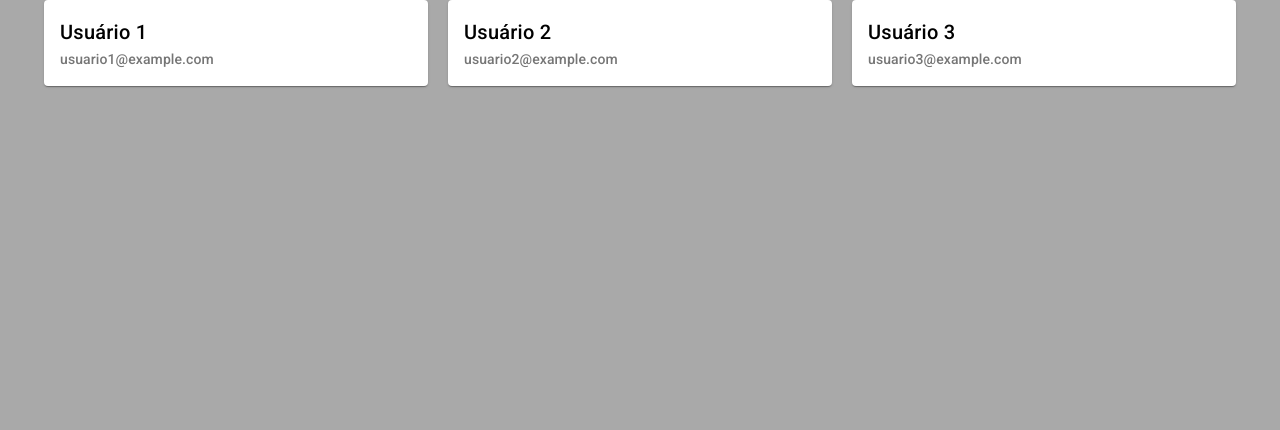
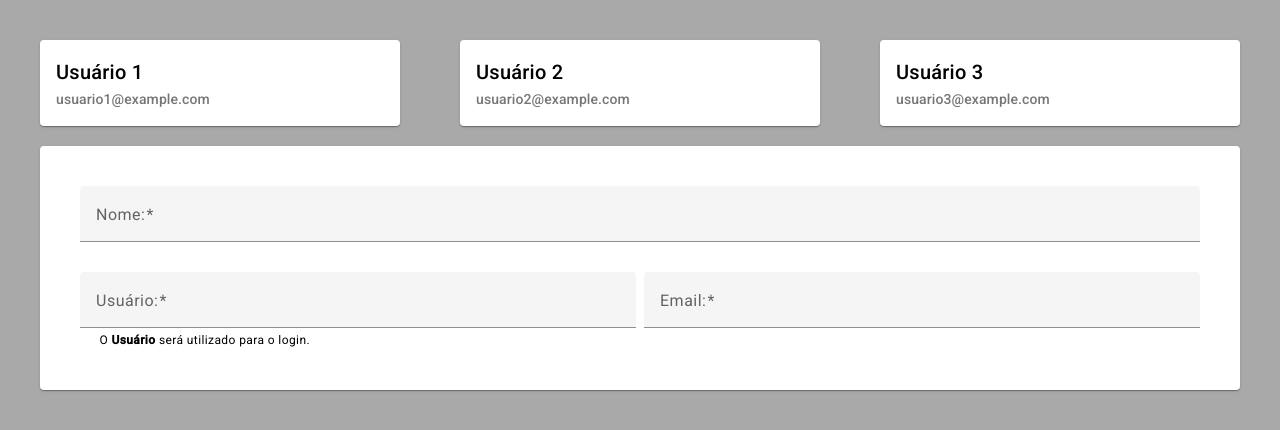
Before and after one commit to Eduardo-XavierPaula/projeto-cadastro-usuarios, an Angular app: page / in a window 1280 px wide. Shown: the top 430 px of the page. Built offline with nearby package versions, Linux system fonts and the light colour scheme.

Commit message:
✨ New feature: Criação dos campos do fomulário, by Eduardo Xavier

```diff
--- a/src/app/angular-material.module.ts
+++ b/src/app/angular-material.module.ts
@@ -1,7 +1,9 @@
 import { NgModule } from '@angular/core';
 import { MatCardModule } from '@angular/material/card';
+import { MatInputModule } from '@angular/material/input';
+import { MatFormFieldModule } from '@angular/material/form-field';
 @NgModule({
-  imports: [MatCardModule],
-  exports: [MatCardModule],
+  imports: [MatCardModule, MatFormFieldModule, MatInputModule],
+  exports: [MatCardModule, MatFormFieldModule, MatInputModule],
 })
 export class AngularMaterialModule {}
--- a/src/app/app.component.html
+++ b/src/app/app.component.html
@@ -1 +1,11 @@
-<app-users-card-list [usersList]="usersList"></app-users-card-list>
+<div style="margin-bottom: 20px">
+  <app-users-card-list
+    [usersList]="usersList"
+    (onUserSelected)="onUserSelected($event)"
+  ></app-users-card-list>
+</div>
+<app-user-form
+  [genresList]="genresList"
+  [statesList]="statesList"
+  [userSelected]="userSelected"
+></app-user-form>
--- a/src/app/app.component.ts
+++ b/src/app/app.component.ts
@@ -6,6 +6,7 @@ import { UsersPlaceholderService } from './services/users-placeholder.service';
 import { UsersListResponse } from './types/users-list-response';
 import { GenresListResponse } from './types/genres-list-response';
 import { StatesListResponse } from './types/states-list-response';
+import { IUser } from './interfaces/user/user.interface';
 
 @Component({
   selector: 'app-root',
@@ -13,6 +14,9 @@ import { StatesListResponse } from './types/states-list-response';
   styleUrl: './app.component.scss',
 })
 export class AppComponent implements OnInit {
+  userSelected: IUser = {} as IUser;
+  userSelectedIndex: number | undefined;
+
   usersList: UsersListResponse = [];
   genresList: GenresListResponse = [];
   statesList: StatesListResponse = [];
@@ -29,24 +33,30 @@ export class AppComponent implements OnInit {
     this.getStates();
   }
 
+  onUserSelected(userIndex: number) {
+    const userFound = this.usersList[userIndex];
+
+    if (userFound) {
+      this.userSelectedIndex = userIndex;
+      this.userSelected = structuredClone(userFound);
+    }
+  }
+
   private getUsers() {
     this._usersService.getUsers().subscribe((usersListResponse) => {
       this.usersList = usersListResponse;
-      console.log(usersListResponse);
     });
   }
 
   private getGenres() {
     this._genresService.getGenres().subscribe((genresListResponse) => {
       this.genresList = genresListResponse;
-      console.log(this.genresList);
     });
   }
 
   private getStates() {
     this._statesService.getStates().subscribe((statesListResponse) => {
       this.statesList = statesListResponse;
-      console.log(this.statesList);
     });
   }
 }
--- a/src/app/components/components.module.ts
+++ b/src/app/components/components.module.ts
@@ -5,9 +5,10 @@ import { AngularMaterialModule } from '../angular-material.module';
 import { DirectivesModule } from '../directives/directives.module';
 import { PipesModule } from '../pipes/pipes.module';
 import { UsersCardListComponent } from './users-card-list/users-card-list.component';
+import { UserFormComponent } from './user-form/user-form.component';
 
 @NgModule({
-  declarations: [UsersCardListComponent],
+  declarations: [UsersCardListComponent, UserFormComponent],
   imports: [
     FormsModule,
     BrowserModule,
@@ -15,6 +16,6 @@ import { UsersCardListComponent } from './users-card-list/users-card-list.compon
     DirectivesModule,
     PipesModule,
   ],
-  exports: [UsersCardListComponent],
+  exports: [UsersCardListComponent, UserFormComponent],
 })
 export class ComponentsModule {}
--- /dev/null
+++ b/src/app/components/user-form/user-form.component.html
@@ -0,0 +1,55 @@
+<mat-card>
+  <mat-card-content>
+    <form class="user-form">
+      <div class="user-form__row">
+        <mat-form-field class="user-form__item user-form__item-100">
+          <mat-label>Nome:</mat-label>
+          <input
+            type="text"
+            matInput
+            placeholder="Nome"
+            name="nome"
+            [(ngModel)]="userSelected.name"
+            required
+          />
+          <mat-error>O <strong>nome</strong> é obrigatório</mat-error>
+        </mat-form-field>
+      </div>
+      <div class="user-form__row">
+        <mat-form-field class="user-form__item user-form__item-50">
+          <mat-label>Usuário:</mat-label>
+          <input
+            type="text"
+            matInput
+            placeholder="Usuário"
+            name="usuario"
+            [(ngModel)]="userSelected.username"
+            #usernameControl="ngModel"
+            required
+          />
+          <mat-hint>
+            O <strong>Usuário</strong> será utilizado para o login.
+          </mat-hint>
+          @if(usernameControl.hasError('required')){
+          <mat-error>O <strong>usuário</strong> é obrigatório</mat-error>
+          }
+        </mat-form-field>
+        <mat-form-field class="user-form__item user-form__item-50">
+          <mat-label>Email:</mat-label>
+          <input
+            matInput
+            type="email"
+            placeholder="Email"
+            name="email"
+            #emailControl="ngModel"
+            [(ngModel)]="userSelected.email"
+            required
+          />
+          @if(emailControl.hasError('required')){
+          <mat-error>O <strong>email</strong> é obrigatório</mat-error>
+          }
+        </mat-form-field>
+      </div>
+    </form>
+  </mat-card-content>
+</mat-card>
--- /dev/null
+++ b/src/app/components/user-form/user-form.component.scss
@@ -0,0 +1,18 @@
+.user-form {
+  height: 100%;
+  padding: 1.25rem;
+
+  &__row {
+    display: flex;
+    width: 100%;
+  }
+  &__item {
+    padding: 0.25rem;
+  }
+  &__item-50 {
+    width: 50%;
+  }
+  &__item-100 {
+    width: 100%;
+  }
+}
--- /dev/null
+++ b/src/app/components/user-form/user-form.component.ts
@@ -0,0 +1,35 @@
+import {
+  Component,
+  Input,
+  OnChanges,
+  OnInit,
+  SimpleChanges,
+} from '@angular/core';
+import { GenresListResponse } from '../../types/genres-list-response';
+import { StatesListResponse } from '../../types/states-list-response';
+import { IUser } from '../../interfaces/user/user.interface';
+
+@Component({
+  selector: 'app-user-form',
+  templateUrl: './user-form.component.html',
+  styleUrl: './user-form.component.scss',
+})
+export class UserFormComponent implements OnInit, OnChanges {
+  @Input() genresList: GenresListResponse = [];
+  @Input() statesList: StatesListResponse = [];
+  @Input() userSelected: IUser = {} as IUser;
+
+  ngOnInit(): void {
+    // console.log('ngOnInit');
+    // console.log('genresList', this.genresList);
+    // console.log('statesList', this.statesList);
+    // console.log('userSelected', this.userSelected);
+  }
+  ngOnChanges(changes: SimpleChanges): void {
+    console.log('ngOnChanges');
+    console.log('changes', changes);
+    // console.log('genresList', this.genresList);
+    // console.log('statesList', this.statesList);
+    // console.log('userSelected', this.userSelected);
+  }
+}
--- a/src/app/components/users-card-list/users-card-list.component.html
+++ b/src/app/components/users-card-list/users-card-list.component.html
@@ -1,6 +1,6 @@
 <div class="users">
   @for (user of usersList; track $index) {
-  <mat-card class="users__card">
+  <mat-card class="users__card" (click)="onUserSelected($index)">
     <mat-card-header>
       <mat-card-title>{{ user.name }}</mat-card-title>
       <mat-card-subtitle>{{ user.email }}</mat-card-subtitle>
--- a/src/app/components/users-card-list/users-card-list.component.scss
+++ b/src/app/components/users-card-list/users-card-list.component.scss
@@ -1,7 +1,7 @@
 .users {
   display: flex;
   width: 100%;
-  justify-content: center;
+  justify-content: space-between;
   gap: 20px;
   &__card {
     width: 30%;
--- a/src/app/components/users-card-list/users-card-list.component.ts
+++ b/src/app/components/users-card-list/users-card-list.component.ts
@@ -1,4 +1,4 @@
-import { Component, Input } from '@angular/core';
+import { Component, EventEmitter, Input, Output } from '@angular/core';
 import { UsersListResponse } from '../../types/users-list-response';
 
 @Component({
@@ -8,4 +8,9 @@ import { UsersListResponse } from '../../types/users-list-response';
 })
 export class UsersCardListComponent {
   @Input() usersList: UsersListResponse = [];
+  @Output('onUserSelected') onUserSelectedEmit = new EventEmitter<number>();
+
+  onUserSelected(userIndex: number) {
+    this.onUserSelectedEmit.emit(userIndex);
+  }
 }
--- a/src/styles.scss
+++ b/src/styles.scss
@@ -4,6 +4,7 @@ html,
 body {
   height: 100%;
   background-color: darkgray;
+  padding: 1.25rem;
 }
 body {
   margin: 0;
```
